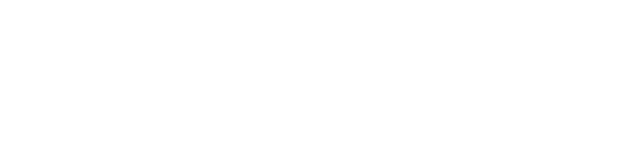
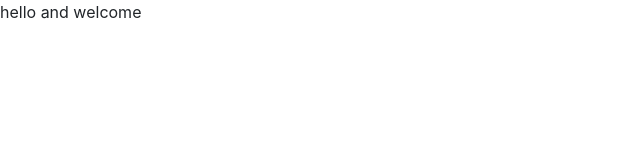
Before and after one commit to amira-saeed/weatherAPI, a plain HTML site: page index.html in a window 1280 px wide. Shown: the whole page, without its empty margins (0-640 px from the left). Drawn offline with Linux system fonts and the light colour scheme.

Commit message:
add html file

```diff
--- a/index.html
+++ b/index.html
@@ -11,7 +11,7 @@
     <link rel="stylesheet" href="/css/index_style.css" />
   </head>
   <body>
-
+   <p>hello and welcome</p>
 
     <!-- ===============javascript links=========== -->
     <script src="/js/jquery-3.5.1.slim.min.js"></script>
```
